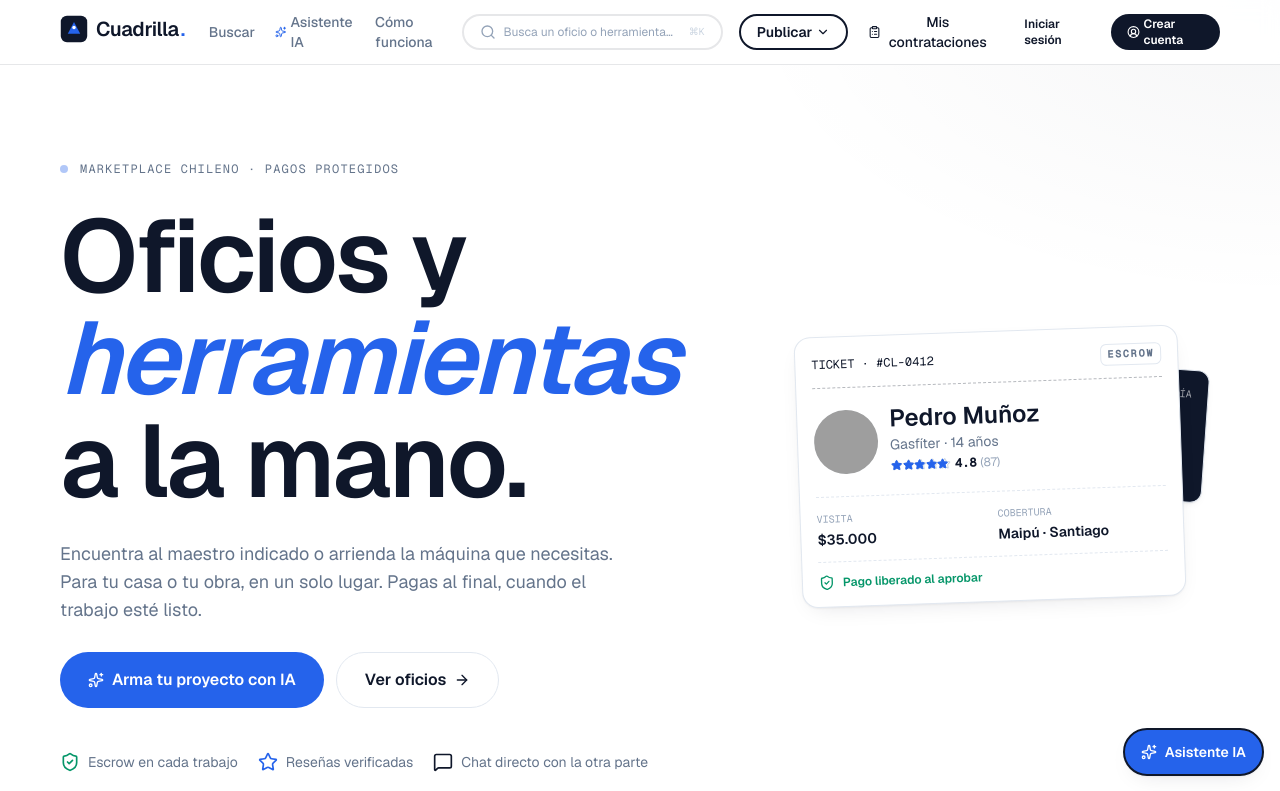
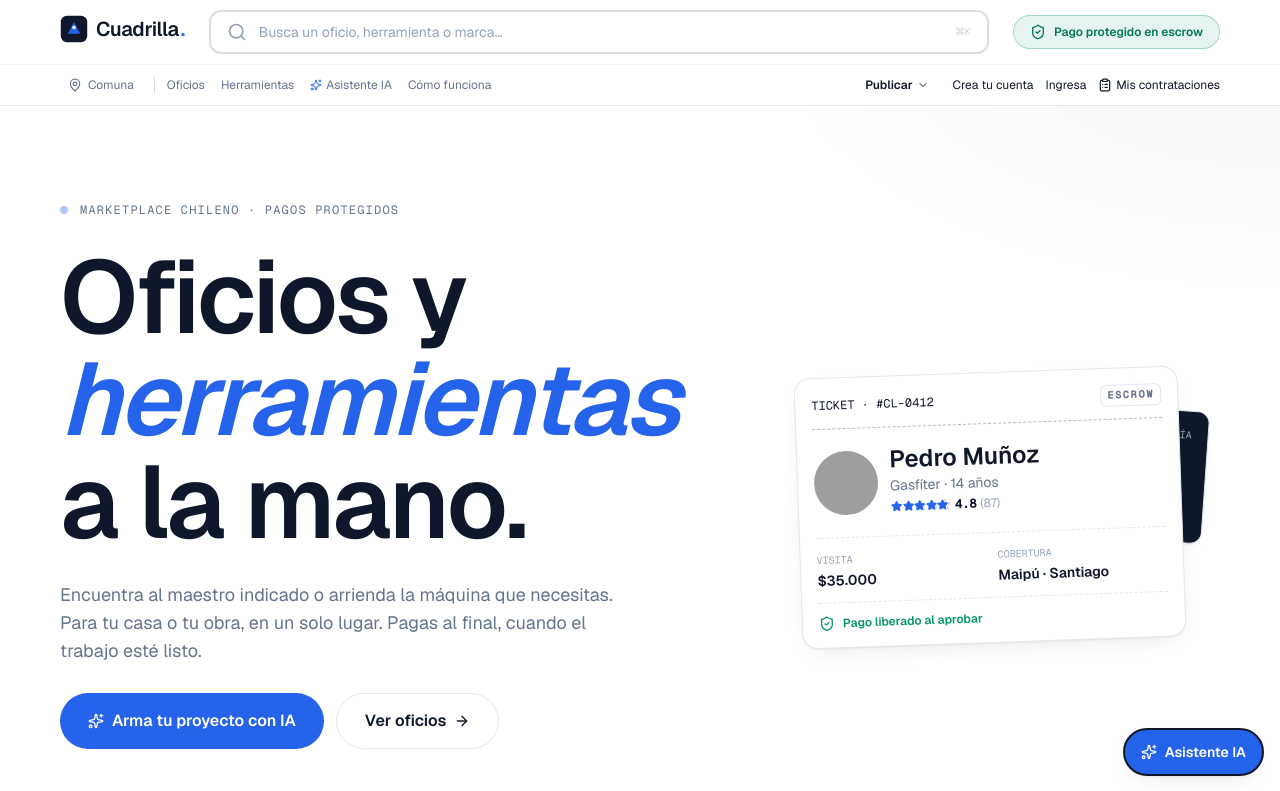
Before and after one commit to platoniaaa/App-oficios-y-arriendos, a React (Vite) app in the folder app/: page / in a window 1280 px wide. Shown: the top 791 px of the page. Built offline with nearby package versions, Linux system fonts and the light colour scheme; grey boxes are pictures that could not be loaded.

Commit message:
Header en 2 filas estilo Mercado Libre

```diff
--- /dev/null
+++ b/app/src/components/feature/UbicacionSelector.tsx
@@ -0,0 +1,110 @@
+import { useEffect, useRef, useState } from 'react'
+import { MapPin, Search, X } from 'lucide-react'
+import { useUbicacion } from '@/stores/useUbicacion'
+import { regiones } from '@/mocks/regiones'
+import { cn } from '@/lib/cn'
+
+export function UbicacionSelector() {
+  const comuna = useUbicacion((s) => s.comuna)
+  const setComuna = useUbicacion((s) => s.setComuna)
+  const [open, setOpen] = useState(false)
+  const [q, setQ] = useState('')
+  const ref = useRef<HTMLDivElement | null>(null)
+
+  useEffect(() => {
+    function onClick(e: MouseEvent) {
+      if (ref.current && !ref.current.contains(e.target as Node)) setOpen(false)
+    }
+    function onEsc(e: KeyboardEvent) {
+      if (e.key === 'Escape') setOpen(false)
+    }
+    if (open) {
+      document.addEventListener('mousedown', onClick)
+      document.addEventListener('keydown', onEsc)
+    }
+    return () => {
+      document.removeEventListener('mousedown', onClick)
+      document.removeEventListener('keydown', onEsc)
+    }
+  }, [open])
+
+  const qq = q.trim().toLowerCase()
+
+  return (
+    <div className="relative" ref={ref}>
+      <button
+        type="button"
+        onClick={() => setOpen((x) => !x)}
+        className="inline-flex items-center gap-1.5 rounded-full px-2 py-1 text-xs text-ink-500 transition hover:bg-navy/5 hover:text-navy"
+      >
+        <MapPin className="h-3.5 w-3.5" />
+        <span className="hidden xs:inline">{comuna ? <strong className="text-navy">{comuna}</strong> : 'Elige tu comuna'}</span>
+        <span className="xs:hidden">{comuna ?? 'Comuna'}</span>
+      </button>
+
+      {open && (
+        <div className="absolute left-0 top-full z-50 mt-2 w-80 max-w-[90vw] overflow-hidden rounded-2xl border-2 border-navy bg-paper shadow-ticket">
+          <div className="border-b border-navy/10 p-3">
+            <div className="relative">
+              <Search className="pointer-events-none absolute left-3 top-1/2 h-4 w-4 -translate-y-1/2 text-ink-400" />
+              <input
+                value={q}
+                onChange={(e) => setQ(e.target.value)}
+                placeholder="Buscar comuna…"
+                autoFocus
+                className="w-full rounded-lg border border-ink-200 bg-white py-2 pl-9 pr-3 text-sm text-navy placeholder:text-ink-400 focus:border-navy focus:outline-none"
+              />
+            </div>
+            {comuna && (
+              <button
+                type="button"
+                onClick={() => {
+                  setComuna(null)
+                  setOpen(false)
+                }}
+                className="mt-2 inline-flex items-center gap-1 text-xs text-ink-500 hover:text-navy"
+              >
+                <X className="h-3 w-3" /> Quitar comuna
+              </button>
+            )}
+          </div>
+
+          <div className="max-h-72 overflow-y-auto p-2">
+            {regiones.map((r) => {
+              const comunasFiltradas = qq
+                ? r.comunas.filter((c) => c.toLowerCase().includes(qq))
+                : r.comunas
+              if (comunasFiltradas.length === 0) return null
+              return (
+                <div key={r.nombre} className="mb-2">
+                  <p className="px-2 py-1 font-mono text-[10px] uppercase tracking-widest text-ink-400">
+                    {r.nombre}
+                  </p>
+                  <ul>
+                    {comunasFiltradas.map((c) => (
+                      <li key={c}>
+                        <button
+                          type="button"
+                          onClick={() => {
+                            setComuna(c)
+                            setOpen(false)
+                          }}
+                          className={cn(
+                            'block w-full rounded-lg px-2 py-1.5 text-left text-sm transition hover:bg-cream-soft',
+                            comuna === c && 'bg-cream-soft font-semibold text-navy',
+                          )}
+                        >
+                          {c}
+                        </button>
+                      </li>
+                    ))}
+                  </ul>
+                </div>
+              )
+            })}
+          </div>
+        </div>
+      )}
+    </div>
+  )
+}
--- a/app/src/components/layout/Header.tsx
+++ b/app/src/components/layout/Header.tsx
@@ -9,6 +9,7 @@
   LogOut,
   MessageCircle,
   Search,
+  ShieldCheck,
   Sparkles,
   UserCircle2,
   Wrench,
@@ -16,11 +17,13 @@
 import { Avatar } from '@/components/ui/Avatar'
 import { useAuth } from '@/stores/useAuth'
 import { useNotificaciones } from '@/stores/useNotificaciones'
+import { UbicacionSelector } from '@/components/feature/UbicacionSelector'
 import { useEffect, useRef, useState } from 'react'
 import { cn } from '@/lib/cn'
 
 const navLinks = [
-  { to: '/buscar', label: 'Buscar' },
+  { to: '/buscar?tipo=servicios', label: 'Oficios' },
+  { to: '/buscar?tipo=herramientas', label: 'Herramientas' },
   { to: '/asistente', label: 'Asistente IA', accent: true },
   { to: '/como-funciona', label: 'Cómo funciona' },
 ]
@@ -65,57 +68,75 @@
   const irMisContrataciones = () => nav(user ? '/panel/contrataciones' : '/login')
 
   return (
-    <header className="sticky top-0 z-40 border-b border-navy/10 bg-cream/90 backdrop-blur">
-      <div className="container-page flex h-16 items-center justify-between gap-4">
-        <div className="flex items-center gap-6">
-          <Link to="/">
-            <Logo />
-          </Link>
-          <nav className="hidden items-center gap-5 text-sm font-medium lg:flex">
+    <header className="sticky top-0 z-40 border-b border-navy/10 bg-cream/95 backdrop-blur">
+      {/* FILA 1 — Logo + Search + Promo */}
+      <div className="container-page flex h-16 items-center gap-3 md:gap-6">
+        <Link to="/" className="shrink-0">
+          <Logo />
+        </Link>
+
+        <button
+          type="button"
+          onClick={() => nav('/buscar')}
+          className="flex flex-1 items-center gap-3 rounded-xl border-2 border-navy/15 bg-white px-4 py-2.5 text-sm text-ink-400 transition hover:border-navy/30 focus:border-navy focus:outline-none"
+        >
+          <Search className="h-5 w-5 text-ink-400" />
+          <span className="flex-1 text-left">
+            <span className="hidden sm:inline">Busca un oficio, herramienta o marca…</span>
+            <span className="sm:hidden">Buscar…</span>
+          </span>
+          <span className="ml-auto hidden font-mono text-[10px] text-ink-300 lg:inline">⌘K</span>
+        </button>
+
+        <Link
+          to="/como-funciona"
+          className="hidden shrink-0 items-center gap-2 rounded-full border border-moss/30 bg-moss/10 px-4 py-2 text-xs font-semibold text-moss-600 transition hover:bg-moss hover:text-white lg:inline-flex"
+        >
+          <ShieldCheck className="h-4 w-4" />
+          Pago protegido en escrow
+        </Link>
+      </div>
+
+      {/* FILA 2 — Ubicación + Nav + Acciones */}
+      <div className="border-t border-navy/5 bg-cream/80">
+        <div className="container-page flex h-10 items-center gap-3 text-xs">
+          <UbicacionSelector />
+
+          <span className="hidden h-4 w-px bg-navy/15 sm:inline-block" />
+
+          <nav className="hidden items-center gap-4 lg:flex">
             {navLinks.map((l) => (
               <NavLink
                 key={l.to}
                 to={l.to}
                 className={({ isActive }) =>
                   cn(
-                    'relative inline-flex items-center gap-1 py-1 transition',
-                    isActive ? 'text-navy' : 'text-ink-500 hover:text-navy',
+                    'inline-flex items-center gap-1 transition',
+                    isActive ? 'font-semibold text-navy' : 'text-ink-500 hover:text-navy',
                   )
                 }
               >
-                {l.accent && <Sparkles className="h-3.5 w-3.5 text-ember" />}
+                {l.accent && <Sparkles className="h-3 w-3 text-ember" />}
                 {l.label}
               </NavLink>
             ))}
           </nav>
-        </div>
 
-        <button
-          type="button"
-          onClick={() => nav('/buscar')}
-          className="hidden md:flex items-center gap-2 rounded-full border-2 border-navy/10 bg-paper px-4 py-2 text-xs text-ink-400 hover:border-navy/30 hover:text-navy lg:w-64 xl:w-72"
-        >
-          <Search className="h-4 w-4" />
-          <span>Busca un oficio o herramienta…</span>
-          <span className="ml-auto hidden font-mono text-[10px] text-ink-300 xl:inline">⌘K</span>
-        </button>
-
-        <div className="flex items-center gap-2">
-          {/* Publicar dropdown — siempre visible */}
-          <div className="relative" ref={publicarRef}>
+          {/* Publicar dropdown */}
+          <div className="relative ml-auto" ref={publicarRef}>
             <button
               type="button"
               onClick={() => setPublicarOpen((x) => !x)}
               className={cn(
-                'inline-flex items-center gap-1 rounded-full border-2 border-navy bg-cream px-3 py-1.5 text-xs font-semibold text-navy transition hover:bg-navy hover:text-cream sm:px-4 sm:text-sm',
-                publicarOpen && 'bg-navy text-cream',
+                'inline-flex items-center gap-1 rounded-full px-3 py-1 font-semibold text-navy transition hover:bg-navy/5',
+                publicarOpen && 'bg-navy/10',
               )}
             >
               Publicar
-              <ChevronDown className={cn('h-3.5 w-3.5 transition', publicarOpen && 'rotate-180')} />
+              <ChevronDown className={cn('h-3 w-3 transition', publicarOpen && 'rotate-180')} />
             </button>
             {publicarOpen && (
-              <div className="absolute right-0 mt-2 w-72 overflow-hidden rounded-2xl border-2 border-navy bg-paper shadow-ticket">
+              <div className="absolute right-0 top-full z-50 mt-1 w-72 overflow-hidden rounded-2xl border-2 border-navy bg-paper shadow-ticket">
                 <button
                   type="button"
                   onClick={() => rutaPublicar('servicio')}
@@ -127,7 +148,7 @@
                   <span>
                     <span className="block font-semibold text-navy">Ofrecer mi oficio</span>
                     <span className="block text-xs text-ink-500">
-                      Publica tu perfil y recibe solicitudes de clientes en tu zona.
+                      Recibe solicitudes de clientes en tu zona.
                     </span>
                   </span>
                 </button>
@@ -142,7 +163,7 @@
                   <span>
                     <span className="block font-semibold text-navy">Arrendar mis equipos</span>
                     <span className="block text-xs text-ink-500">
-                      Tus herramientas o maquinaria pueden generar ingresos cuando no las usas.
+                      Genera ingresos cuando tus herramientas no las uses.
                     </span>
                   </span>
                 </button>
@@ -159,33 +180,43 @@
             )}
           </div>
 
-          {/* Mis contrataciones — siempre visible */}
+          {!user && (
+            <>
+              <Link to="/registro" className="hidden text-navy hover:text-ember sm:inline">
+                Crea tu cuenta
+              </Link>
+              <Link to="/login" className="hidden text-navy hover:text-ember sm:inline">
+                Ingresa
+              </Link>
+            </>
+          )}
+
           <button
             type="button"
             onClick={irMisContrataciones}
-            className="hidden items-center gap-1.5 rounded-full px-3 py-1.5 text-xs font-medium text-navy transition hover:bg-navy/5 sm:inline-flex sm:text-sm"
+            className="hidden items-center gap-1 text-navy transition hover:text-ember sm:inline-flex"
           >
-            <ClipboardList className="h-4 w-4" />
-            <span>Mis contrataciones</span>
+            <ClipboardList className="h-3.5 w-3.5" />
+            Mis contrataciones
           </button>
 
-          {user ? (
+          {user && (
             <>
               <Link
                 to="/panel/chats"
-                className="hidden items-center justify-center rounded-full p-2 text-navy hover:bg-navy/5 md:inline-flex"
                 aria-label="Chats"
+                className="hidden items-center justify-center rounded-full p-1 text-navy hover:bg-navy/5 md:inline-flex"
               >
-                <MessageCircle className="h-5 w-5" />
+                <MessageCircle className="h-4 w-4" />
               </Link>
               <Link
                 to="/panel/notificaciones"
-                className="relative inline-flex items-center justify-center rounded-full p-2 text-navy hover:bg-navy/5"
                 aria-label="Notificaciones"
+                className="relative inline-flex items-center justify-center rounded-full p-1 text-navy hover:bg-navy/5"
               >
-                <Bell className="h-5 w-5" />
+                <Bell className="h-4 w-4" />
                 {noLeidas > 0 && (
-                  <span className="absolute right-1 top-1 inline-flex h-4 min-w-4 items-center justify-center rounded-full bg-ember px-1 text-[10px] font-bold text-cream">
+                  <span className="absolute -right-0.5 -top-0.5 inline-flex h-3.5 min-w-3.5 items-center justify-center rounded-full bg-ember px-1 text-[9px] font-bold text-cream">
                     {noLeidas}
                   </span>
                 )}
@@ -194,20 +225,30 @@
                 <button
                   type="button"
                   onClick={() => setMenuOpen((x) => !x)}
-                  className="flex items-center gap-2 rounded-full border border-navy/15 bg-paper py-1 pl-1 pr-3 hover:border-navy/30"
+                  className="flex items-center gap-1.5 rounded-full border border-navy/15 bg-paper py-0.5 pl-0.5 pr-2 hover:border-navy/30"
                 >
-                  <Avatar src={user.fotoPerfil} name={user.nombre} size="sm" />
-                  <span className="hidden text-sm font-medium sm:inline">{user.nombre}</span>
+                  <Avatar src={user.fotoPerfil} name={user.nombre} size="xs" />
+                  <span className="hidden font-medium text-navy sm:inline">
+                    {user.nombre.split(' ')[0]}
+                  </span>
                 </button>
                 {menuOpen && (
                   <div
-                    className="absolute right-0 mt-2 w-56 overflow-hidden rounded-xl border-2 border-navy bg-paper shadow-ticket"
+                    className="absolute right-0 top-full z-50 mt-1 w-56 overflow-hidden rounded-xl border-2 border-navy bg-paper shadow-ticket"
                     onMouseLeave={() => setMenuOpen(false)}
                   >
-                    <Link to="/panel" className="block px-4 py-2.5 text-sm hover:bg-navy/5" onClick={() => setMenuOpen(false)}>
+                    <Link
+                      to="/panel"
+                      className="block px-4 py-2.5 text-sm hover:bg-navy/5"
+                      onClick={() => setMenuOpen(false)}
+                    >
                       Panel
                     </Link>
-                    <Link to="/panel/perfil" className="block px-4 py-2.5 text-sm hover:bg-navy/5" onClick={() => setMenuOpen(false)}>
+                    <Link
+                      to="/panel/perfil"
+                      className="block px-4 py-2.5 text-sm hover:bg-navy/5"
+                      onClick={() => setMenuOpen(false)}
+                    >
                       Editar perfil
                     </Link>
                     <Link
@@ -240,15 +281,16 @@
                 )}
               </div>
             </>
-          ) : (
-            <>
-              <Link to="/login" className="btn-ghost btn-sm hidden md:inline-flex">
-                Iniciar sesión
-              </Link>
-              <Link to="/registro" className="btn-primary btn-sm inline-flex items-center gap-1">
-                <UserCircle2 className="h-4 w-4" /> Crear cuenta
-              </Link>
-            </>
+          )}
+
+          {!user && (
+            <Link
+              to="/registro"
+              className="inline-flex items-center gap-1 rounded-full bg-navy px-3 py-1 text-xs font-semibold text-cream transition hover:bg-navy-700 sm:hidden"
+            >
+              <UserCircle2 className="h-3.5 w-3.5" />
+              Crear cuenta
+            </Link>
           )}
         </div>
       </div>
--- /dev/null
+++ b/app/src/stores/useUbicacion.ts
@@ -0,0 +1,17 @@
+import { create } from 'zustand'
+import { persist } from 'zustand/middleware'
+
+interface State {
+  comuna: string | null
+  setComuna: (c: string | null) => void
+}
+
+export const useUbicacion = create<State>()(
+  persist(
+    (set) => ({
+      comuna: null,
+      setComuna: (c) => set({ comuna: c }),
+    }),
+    { name: 'cuadrilla:ubicacion' },
+  ),
+)
```
